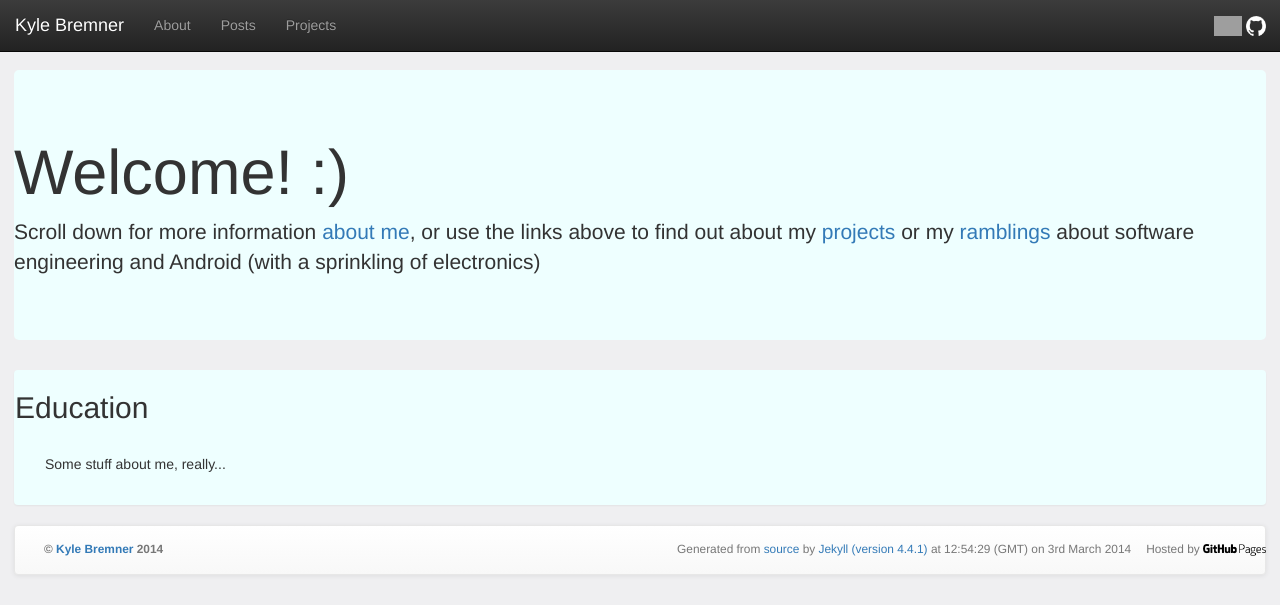
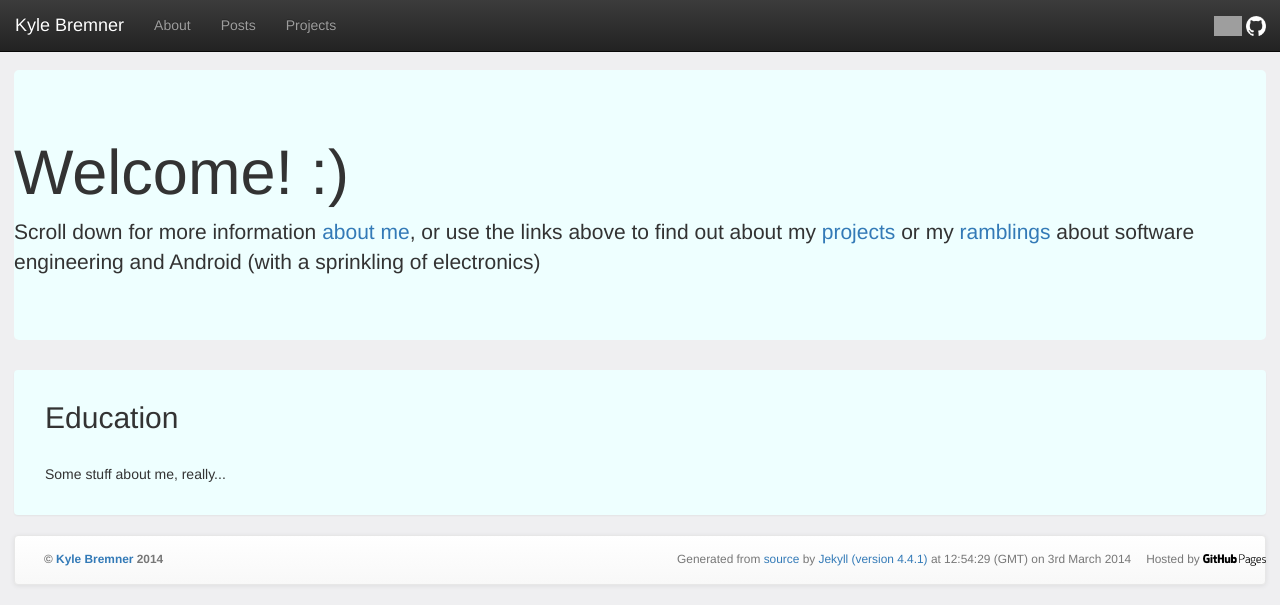
Before and after one commit to kbremner/kbremner.github.io, a Jekyll site: the page built from index.html, in a window 1280 px wide. Shown: the top 605 px of the page. Built offline with Jekyll 4.4.1, drawn with Linux system fonts in a browser that asks for light colours; nearby versions of some CDN libraries; Markdown is read by kramdown in place of the engine named in the settings; a script that is not in the unit is left out; grey boxes are pictures that could not be loaded.

Commit message:
Updated index.html

```diff
--- a/index.html
+++ b/index.html
@@ -9,6 +9,6 @@ published: true
   <p>Scroll down for more information <a href="#about">about me</a>, or use the links above to find out about my <a href="/projects">projects</a> or my <a href="/posts">ramblings</a> about software engineering and Android (with a sprinkling of electronics)</p>
 </div>
 <div id="about" class="panel" style="background-color: #EFF;">
-  <h2>Education</h2>
+  <h2 style="margin:30px;">Education</h2>
   <p style="margin:30px;">Some stuff about me, really...</p>
 </div>
```
